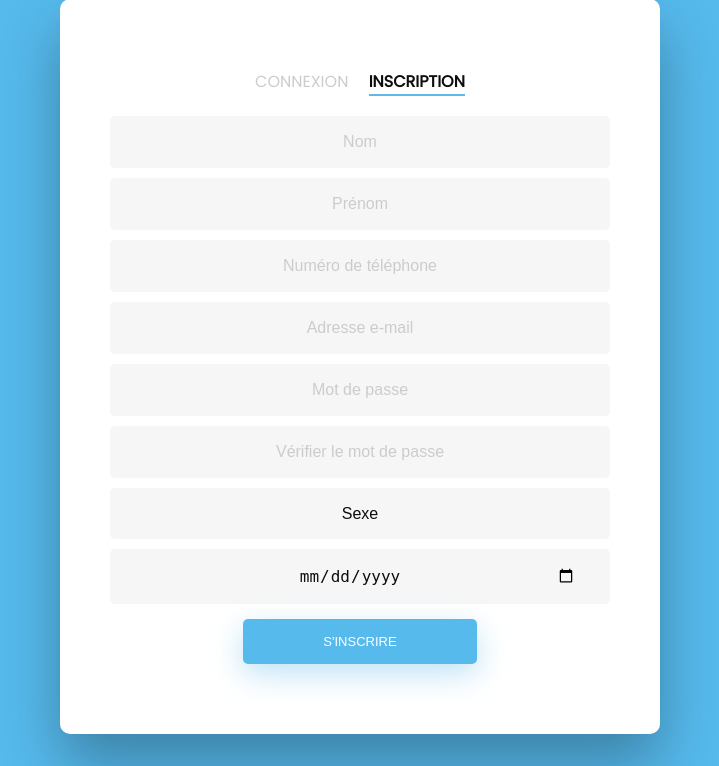
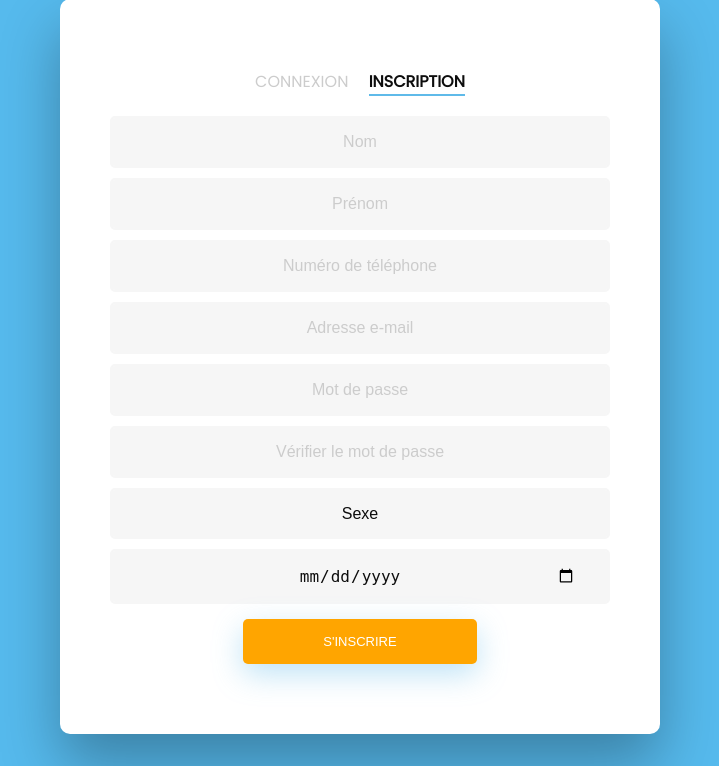
Before and after one commit to RomainGeiger/ProjetWEB, a PHP site: page /html/register.html in a window 1280 px wide. Shown: the part 34-800 px from the top of the page, without its empty margins (280-999 px from the left). Run offline with PHP 8.4, Linux system fonts and the light colour scheme.

Commit message:
bouton du register.css en orange

```diff
--- a/css/register.css
+++ b/css/register.css
@@ -89,7 +89,7 @@ h2.inactive {
 input[type=button],
 input[type=submit],
 input[type=reset] {
-  background-color: #56baed;
+  background-color: orange;
   color: #fff;
   border: none;
   padding: 15px 80px;
```
